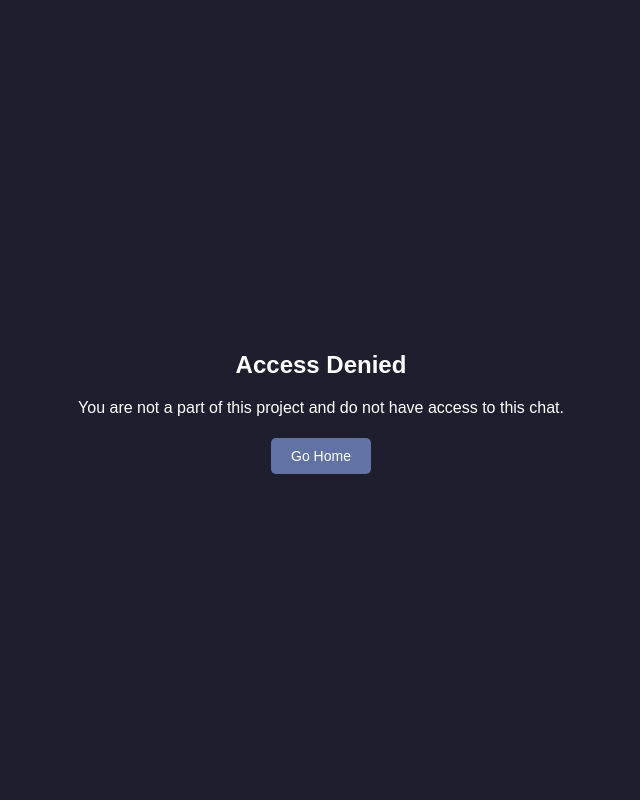
After one commit to duk3y/music-production-pma, a Django app: page /no_access/ in a window 1280 px wide. The commit adds this page. Shown: the whole page, without its empty margins (319-959 px from the left). Run offline with Django 5.2, Linux system fonts and the light colour scheme.

Commit message:
Changes to show error page if chat link is accessed when user is not a part of the project

```diff
--- a/mysite/urls.py
+++ b/mysite/urls.py
@@ -15,10 +15,13 @@ Including another URLconf
     2. Add a URL to urlpatterns:  path('blog/', include('blog.urls'))
 """
 from django.contrib import admin
+from django.shortcuts import render
 from django.urls import include, path
 
 from . import views
 from .views import CustomLoginView, CommonDefaultView, PMAAdminDefaultView, AuthenticationView, upload_file, ProjectDetailView, login_redirect
+def no_access(request):
+    return render(request, 'no_access.html')
 
 urlpatterns = [
     path('projects/<int:project_id>/upload/', upload_file, name='file_upload'),
@@ -34,6 +37,7 @@ urlpatterns = [
     path('', include('users.urls')),
     path('login-redirect/', login_redirect, name='login_redirect'),
     path('projects/<str:project_id>/chat/', views.project_chat_room, name='project_chat_room'),
+    path('no_access/', no_access, name='no_access'),
 ]
 """# uncomment these lines if you want to test during development, not needed during production (heroku)
 from django.conf import settings
--- a/mysite/views.py
+++ b/mysite/views.py
@@ -106,7 +106,7 @@ def project_chat_room(request, project_id):
 
     # Check if the user is a collaborator or the project owner
     if project.user != request.user and request.user not in project.collaborators.all():
-        return redirect('home')  # Redirect to home or an error page if unauthorized
+        return redirect('no_access')  # Redirect to home or an error page if unauthorized
 
     # Fetch the last 100 comments for the project, ordered by timestamp
     comments = Comment.objects.filter(project=project).order_by('-timestamp')[:100]
--- a/templates/chat_room.html
+++ b/templates/chat_room.html
@@ -160,7 +160,7 @@
     // WebSocket close event
     chatSocket.onclose = function(e) {
         alert("You do not have permission to access this chat or you were disconnected.");
-        window.location.href = '/'; // Redirect to homepage
+        window.location.href = '/no_access/'; // Redirect to homepage
     };
 
     // Prevent default form submission and send the message through WebSocket
--- /dev/null
+++ b/templates/no_access.html
@@ -0,0 +1,52 @@
+<!-- templates/no_access.html -->
+<!DOCTYPE html>
+<html lang="en">
+<head>
+    <meta charset="UTF-8">
+    <title>Access Denied</title>
+    <style>
+        body {
+            display: flex;
+            flex-direction: column;
+            align-items: center;
+            justify-content: center;
+            height: 100vh;
+            font-family: Arial, sans-serif;
+            background-color: #1e1e2e;
+            color: #ffffff;
+            margin: 0;
+        }
+        .container {
+            text-align: center;
+        }
+        h1 {
+            font-size: 24px;
+            margin-bottom: 20px;
+        }
+        p {
+            font-size: 16px;
+            margin-bottom: 30px;
+        }
+        .home-button {
+            padding: 10px 20px;
+            font-size: 14px;
+            color: #ffffff;
+            background-color: #6272a4;
+            border: none;
+            border-radius: 5px;
+            cursor: pointer;
+            text-decoration: none;
+        }
+        .home-button:hover {
+            background-color: #7086b4;
+        }
+    </style>
+</head>
+<body>
+    <div class="container">
+        <h1>Access Denied</h1>
+        <p>You are not a part of this project and do not have access to this chat.</p>
+        <a href="/" class="home-button">Go Home</a>
+    </div>
+</body>
+</html>
--- a/users/urls.py
+++ b/users/urls.py
@@ -1,7 +1,10 @@
+from django.shortcuts import render
 from django.urls import path
 from django.conf.urls.static import static
 from django.conf import settings
 from . import views
+def no_access(request):
+    return render(request, 'no_access.html')
 
 urlpatterns = [
     path("", views.index, name="index"),
@@ -10,4 +13,6 @@ urlpatterns = [
     path('audio/<int:file_id>/add_comment/', views.add_comment, name='add_comment'),
     path('audio/<int:file_id>/', views.audio_playback, name='audio_playback'),
     path('files/<int:file_id>/edit/', views.edit_metadata, name='edit_metadata'),
-] + static(settings.MEDIA_URL, document_root=settings.MEDIA_ROOT)
+    path('no_access/', no_access, name='no_access'),
+
+  ] + static(settings.MEDIA_URL, document_root=settings.MEDIA_ROOT)
```
